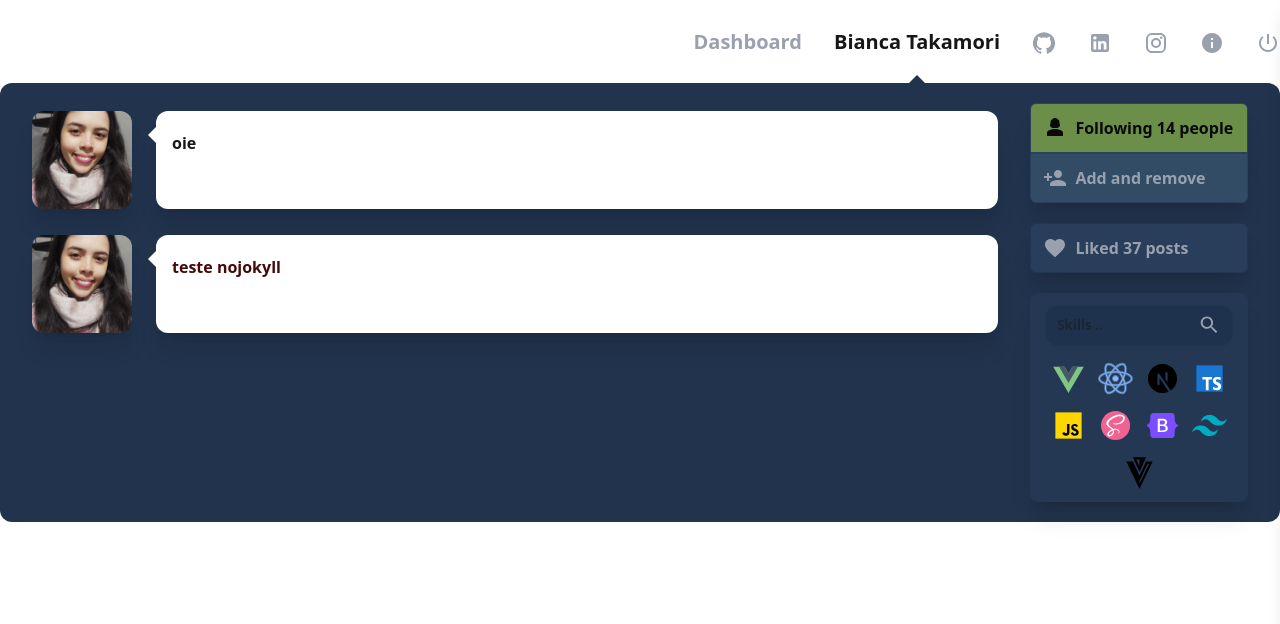
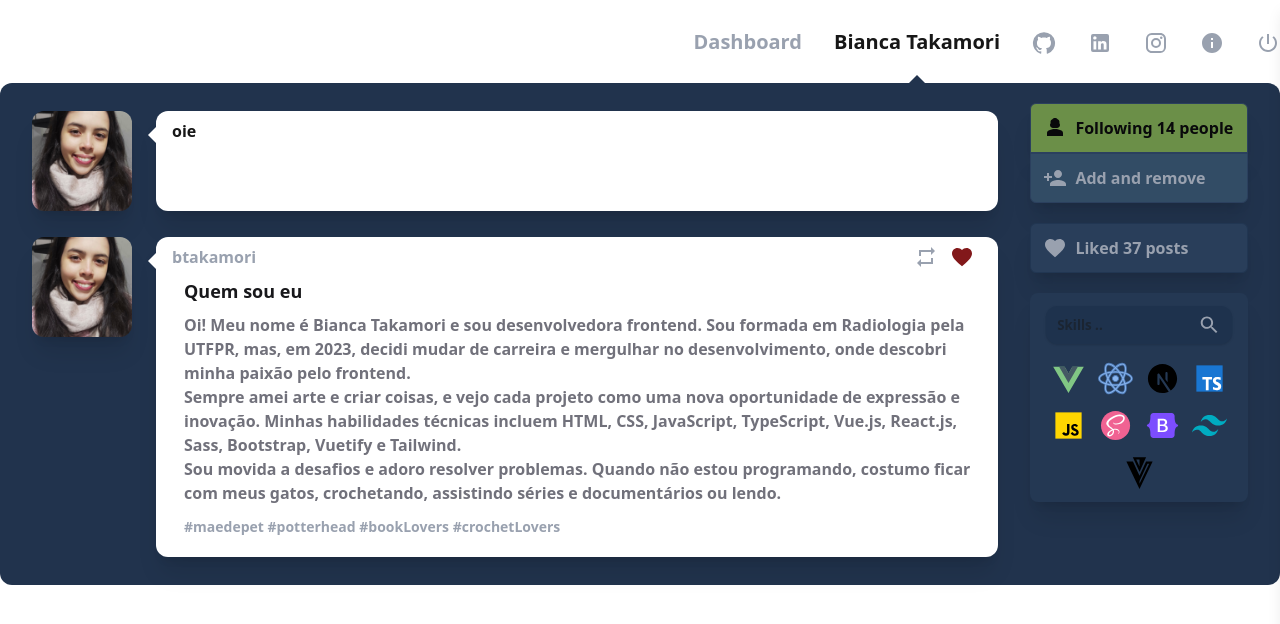
Before and after one commit to bitakamori/portfolio, a Next.js app: page /bianca in a window 1280 px wide. Shown: the top 624 px of the page. Built offline with nearby package versions, Linux system fonts and the light colour scheme.

Commit message:
about me

```diff
--- a/app/bianca/page.tsx
+++ b/app/bianca/page.tsx
@@ -1,18 +1,9 @@
 import { Post } from "@/app/components/post";
 import Image from "next/image";
+import RepeatIcon from "@mui/icons-material/Repeat";
+import FavoriteIcon from "@mui/icons-material/Favorite";
 
 export default function Bianca() {
-  const tecs = [
-    { name: "Vue.js", src: "/vuejs.svg" },
-    { name: "React", src: "/react.svg" },
-    { name: "Next.js", src: "/nextjs.svg" },
-    { name: "Typescript", src: "/typescript.svg" },
-    { name: "Javascript", src: "/javascript.svg" },
-    { name: "Sass", src: "/sass.svg" },
-    { name: "Bootstrap", src: "/bootstrap.svg" },
-    { name: "Tailwind", src: "/tailwind.svg" },
-    { name: "Vuetify", src: "/vuetify.svg" },
-  ];
   return (
     <>
       <div className="hidden md:inline">
@@ -22,10 +13,31 @@ export default function Bianca() {
           width={100}
           height={100}
           isPost={true}
-          nick="btakamori"
         >
-          <div>
-            <p className="text-red-950">teste nojokyll</p>
+          <div className="flex justify-between items-center">
+            <p className="text-gray-400">btakamori</p>
+            <div className="flex justify-end">
+              <RepeatIcon className="text-gray-400" />
+              <FavoriteIcon className="text-red-900 ml-3 mr-2" />
+            </div>
+          </div>
+          <div className="px-3">
+            <p className="text-zinc-900 text-lg mt-2">Quem sou eu</p>
+            <p className="text-zinc-500 text-md mt-2">
+              Oi! Meu nome é Bianca Takamori e sou desenvolvedora frontend. Sou
+              formada em Radiologia pela UTFPR, mas, em 2023, decidi mudar de
+              carreira e mergulhar no desenvolvimento, onde descobri minha
+              paixão pelo frontend. <br /> Sempre amei arte e criar coisas, e
+              vejo cada projeto como uma nova oportunidade de expressão e
+              inovação. Minhas habilidades técnicas incluem HTML, CSS,
+              JavaScript, TypeScript, Vue.js, React.js, Sass, Bootstrap, Vuetify
+              e Tailwind. <br /> Sou movida a desafios e adoro resolver
+              problemas. Quando não estou programando, costumo ficar com meus
+              gatos, crochetando, assistindo séries e documentários ou lendo.
+            </p>
+            <p className="text-gray-400 text-sm my-3">
+              #maedepet #potterhead #bookLovers #crochetLovers
+            </p>
           </div>
         </Post>
       </div>
@@ -38,13 +50,29 @@ export default function Bianca() {
           isPost={true}
           nick="btakamori"
         >
-          <p className="text-zinc-900 text-lg">Skills</p>
-          <div className="flex flex-wrap gap-3 justify-center mt-2 py-3">
-            {tecs.map((tec) => (
-              <div key={tec.src || tec.name}>
-                <Image src={tec.src} alt={tec.name} width="35" height="35" />
+          <div>
+            <p className="text-zinc-900 text-lg">Quem sou eu</p>
+            <p className="text-zinc-500 text-md mt-2">
+              Oi! Meu nome é Bianca Takamori e sou desenvolvedora frontend. Sou
+              formada em Radiologia pela UTFPR, mas, em 2023, decidi mudar de
+              carreira e mergulhar no desenvolvimento, onde descobri minha
+              paixão pelo frontend. <br /> Sempre amei arte e criar coisas, e
+              vejo cada projeto como uma nova oportunidade de expressão e
+              inovação. Minhas habilidades técnicas incluem HTML, CSS,
+              JavaScript, TypeScript, Vue.js, React.js, Sass, Bootstrap, Vuetify
+              e Tailwind. <br /> Sou movida a desafios e adoro resolver
+              problemas. Quando não estou programando, costumo ficar com meus
+              gatos, crochetando, assistindo séries e documentários ou lendo.
+            </p>
+            <div className="flex justify-between items-center">
+              <p className="text-gray-400 text-sm my-3">
+                #maedepet #potterhead #bookLovers #crochetLovers
+              </p>
+              <div className="flex justify-end">
+                <RepeatIcon className="text-gray-400" />
+                <FavoriteIcon className="text-red-900 ml-3 mr-2" />
               </div>
-            ))}
+            </div>
           </div>
         </Post>
       </div>
--- a/app/components/post.tsx
+++ b/app/components/post.tsx
@@ -30,9 +30,9 @@ export function Post({
           alt={alt}
           width={width}
           height={height}
-          className="flex-none rounded-xl shadow-xl"
+          className="h-[100px] flex-none rounded-xl shadow-xl"
         />
-        <div className="relative bg-[#ffffff] shadow-xl ml-6 px-4 py-5 flex-1 rounded-xl before:content-[''] before:absolute before:-left-2 before:top-4 before:w-0 before:h-0 before:border-t-8 before:border-b-8 before:border-r-8 before:border-t-transparent before:border-b-transparent before:border-r-white">
+        <div className="relative bg-[#ffffff] shadow-xl ml-6 px-4 py-2 flex-1 rounded-xl before:content-[''] before:absolute before:-left-2 before:top-4 before:w-0 before:h-0 before:border-t-8 before:border-b-8 before:border-r-8 before:border-t-transparent before:border-b-transparent before:border-r-white">
           {children}
         </div>
       </div>
@@ -47,7 +47,7 @@ export function Post({
           />
           <p className="text-zinc-900 text-lg font-medium pl-3">{nick}</p>
         </div>
-        <div className="relative bg-[#ffffff] shadow-xl ml-6 px-4 py-5 flex-1 rounded-xl before:content-[''] before:absolute before:-left-2 before:top-4 before:w-0 before:h-0 before:border-t-8 before:border-b-8 before:border-r-8 before:border-t-transparent before:border-b-transparent before:border-r-white">
+        <div className="relative bg-[#ffffff] shadow-xl p-3 flex-1 rounded-xl before:content-[''] before:absolute before:-left-2 before:top-4 before:w-0 before:h-0 before:border-t-8 before:border-b-8 before:border-r-8 before:border-t-transparent before:border-b-transparent before:border-r-white">
           {children}
         </div>
       </div>
```
